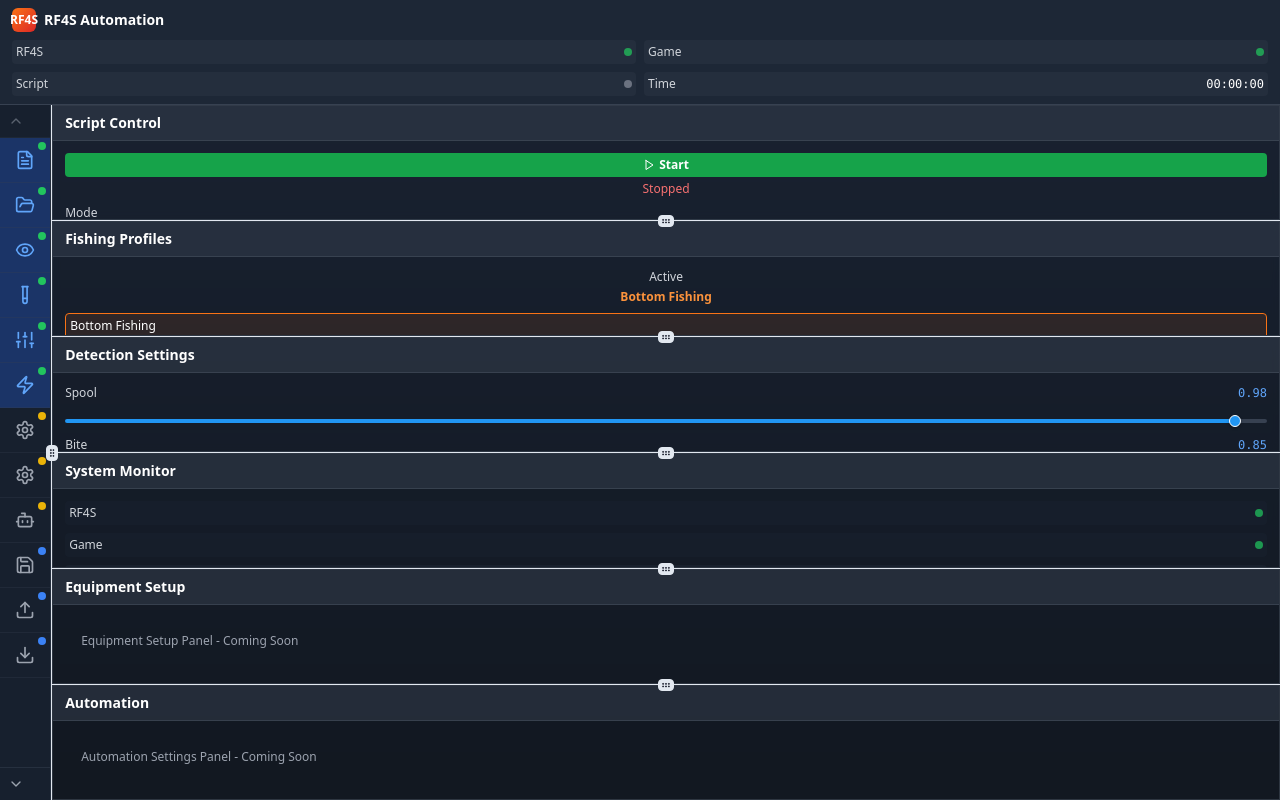
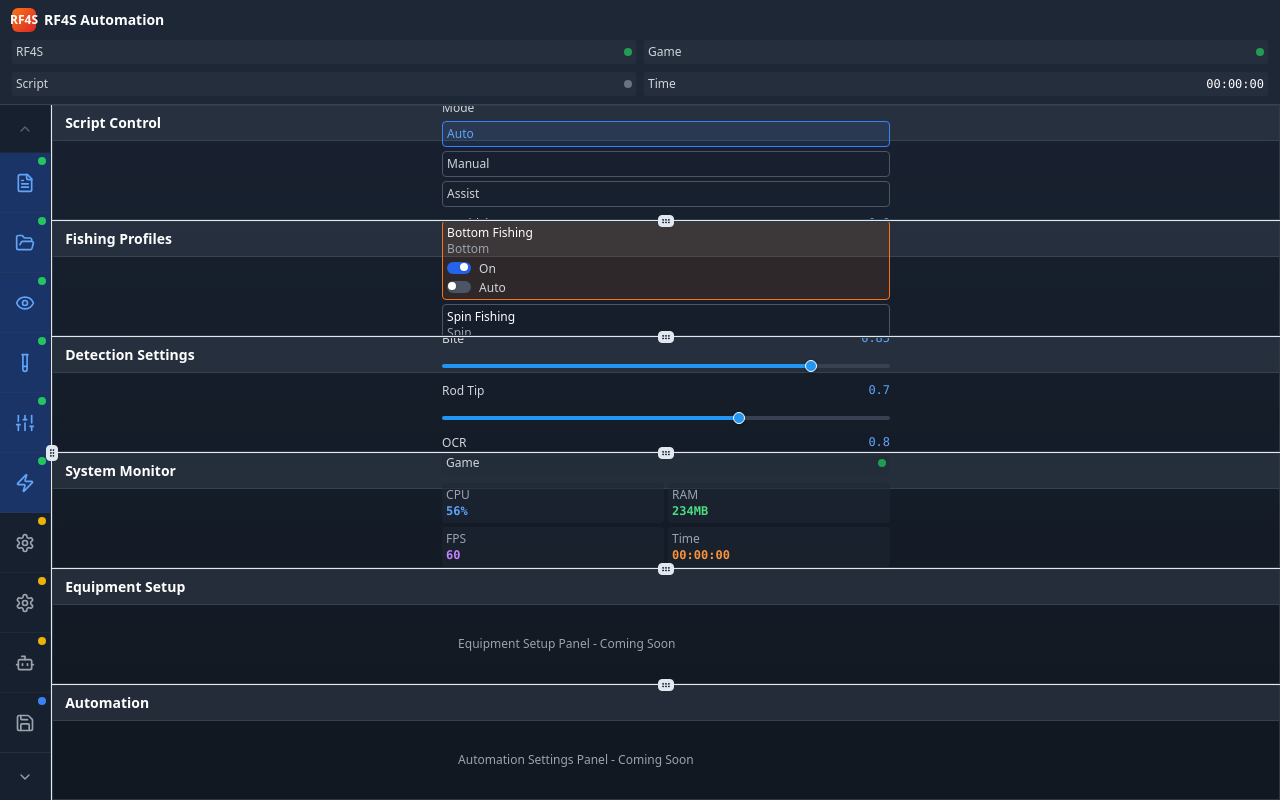
Before and after one commit to Ghenghis/RF4S-UI, a React (Vite) app: page / in a window 1280 px wide. Built offline with nearby package versions, Linux system fonts and the light colour scheme.

Commit message:
Fix: Panel content display and scrolling
Ensure all panel content is fully visible or minimized, removing internal scrolling. Implement UI-wide resizing only, preserving feature visibility.

```diff
--- a/src/components/layout/IconButton.tsx
+++ b/src/components/layout/IconButton.tsx
@@ -22,7 +22,7 @@ const IconButton: React.FC<IconButtonProps> = ({
     <button
       onClick={() => onClick(item.id)}
       className={cn(
-        "w-full p-3 border-b border-gray-700/30 hover:bg-gray-700/50 transition-colors group relative flex items-center justify-center",
+        "w-full h-full p-3 border-b border-gray-700/30 hover:bg-gray-700/50 transition-colors group relative flex items-center justify-center",
         isActive && "bg-gray-700/70",
         isPanelVisible && item.category === 'main' && "bg-blue-600/30"
       )}
--- a/src/components/layout/LeftPanelIconBar.tsx
+++ b/src/components/layout/LeftPanelIconBar.tsx
@@ -20,7 +20,8 @@ const LeftPanelIconBar: React.FC = () => {
     handleAITuning,
   } = useConfigActions();
 
-  const visibleItemsCount = Math.max(6, Math.floor((window.innerHeight - 200) / 50));
+  // Calculate how many complete features can fit
+  const visibleItemsCount = Math.max(4, Math.floor((window.innerHeight - 120) / 60));
   const maxScroll = Math.max(0, iconBarItems.length - visibleItemsCount);
 
   const handleScrollUp = () => {
@@ -71,20 +72,21 @@ const LeftPanelIconBar: React.FC = () => {
         onScrollDown={handleScrollDown}
       />
 
-      {/* Icon List - Flexible */}
-      <div className="flex-1 overflow-hidden">
+      {/* Icon List - Show complete features only */}
+      <div className="flex-1 overflow-hidden flex flex-col">
         {visibleItems.map((item) => {
           const isActive = activePanel === item.id;
           const isPanelVisible = panels.find(p => p.id === item.id)?.visible || false;
 
           return (
+            <div key={item.id} className="flex-shrink-0" style={{ height: '60px' }}>
               <IconButton
-              key={item.id}
                 item={item}
                 isActive={isActive}
                 isPanelVisible={isPanelVisible}
                 onClick={handleItemClick}
               />
+            </div>
           );
         })}
       </div>
--- a/src/components/layout/ScrollControls.tsx
+++ b/src/components/layout/ScrollControls.tsx
@@ -19,19 +19,16 @@ const ScrollControls: React.FC<ScrollControlsProps> = ({
   if (maxScroll <= 0) return null;
 
   return (
-    <>
-      {/* Scroll Up Button */}
     <button
       onClick={onScrollUp}
       disabled={scrollPosition === 0}
       className={cn(
-          "p-2 border-b border-gray-700/50 hover:bg-gray-700/50 transition-colors flex-shrink-0",
+        "p-2 border-b border-gray-700/50 hover:bg-gray-700/50 transition-colors flex-shrink-0 h-12",
         scrollPosition === 0 && "opacity-50 cursor-not-allowed"
       )}
     >
-        <ChevronUp className="h-4 w-4 text-gray-400" />
+      <ChevronUp className="h-4 w-4 text-gray-400 mx-auto" />
     </button>
-    </>
   );
 };
 
@@ -47,11 +44,11 @@ export const ScrollDownControl: React.FC<ScrollControlsProps> = ({
       onClick={onScrollDown}
       disabled={scrollPosition >= maxScroll}
       className={cn(
-        "p-2 border-t border-gray-700/50 hover:bg-gray-700/50 transition-colors flex-shrink-0",
+        "p-2 border-t border-gray-700/50 hover:bg-gray-700/50 transition-colors flex-shrink-0 h-12",
         scrollPosition >= maxScroll && "opacity-50 cursor-not-allowed"
       )}
     >
-      <ChevronDown className="h-4 w-4 text-gray-400" />
+      <ChevronDown className="h-4 w-4 text-gray-400 mx-auto" />
     </button>
   );
 };
--- a/src/components/layout/Workspace.tsx
+++ b/src/components/layout/Workspace.tsx
@@ -50,31 +50,35 @@ const Workspace: React.FC = () => {
     const panel = visiblePanels[0];
     return (
       <div className="h-full bg-gradient-to-b from-gray-900 to-black">
-        <div className="h-full bg-gray-800/60 backdrop-blur-sm border-0 overflow-hidden">
-          <div className="px-3 py-2 bg-gray-700/50 border-b border-gray-600/50">
+        <div className="h-full bg-gray-800/60 backdrop-blur-sm border-0 overflow-hidden flex flex-col">
+          <div className="px-3 py-2 bg-gray-700/50 border-b border-gray-600/50 flex-shrink-0">
             <h3 className="text-sm font-semibold text-white leading-tight">{panel.title}</h3>
           </div>
-          <div className="p-3 h-full overflow-y-auto custom-scrollbar">
-            {renderPanelContent(panel.id)}
+          <div className="flex-1 p-3 min-h-0 flex items-center justify-center">
+            <div className="w-full max-w-md">
+              {renderPanelContent(panel.id)}
+            </div>
           </div>
         </div>
       </div>
     );
   }
 
-  // Multiple panels - use resizable layout
+  // Multiple panels - use resizable layout with full feature display
   return (
     <div className="h-full bg-gradient-to-b from-gray-900 to-black">
       <ResizablePanelGroup direction="vertical" className="h-full">
         {visiblePanels.map((panel, index) => (
           <React.Fragment key={panel.id}>
-            <ResizablePanel defaultSize={100 / visiblePanels.length} minSize={15}>
-              <div className="h-full bg-gray-800/60 backdrop-blur-sm border border-gray-600/50 overflow-hidden">
-                <div className="px-3 py-2 bg-gray-700/50 border-b border-gray-600/50">
+            <ResizablePanel defaultSize={100 / visiblePanels.length} minSize={20}>
+              <div className="h-full bg-gray-800/60 backdrop-blur-sm border border-gray-600/50 overflow-hidden flex flex-col">
+                <div className="px-3 py-2 bg-gray-700/50 border-b border-gray-600/50 flex-shrink-0">
                   <h3 className="text-sm font-semibold text-white leading-tight">{panel.title}</h3>
                 </div>
-                <div className="p-3 h-full overflow-y-auto custom-scrollbar">
-                  {renderPanelContent(panel.id)}
+                <div className="flex-1 p-3 min-h-0 flex items-center justify-center">
+                  <div className="w-full max-w-md">
+                    {renderPanelContent(panel.id)}
+                  </div>
                 </div>
               </div>
             </ResizablePanel>
```
Lines whose indentation alone changed are shown as unchanged.
